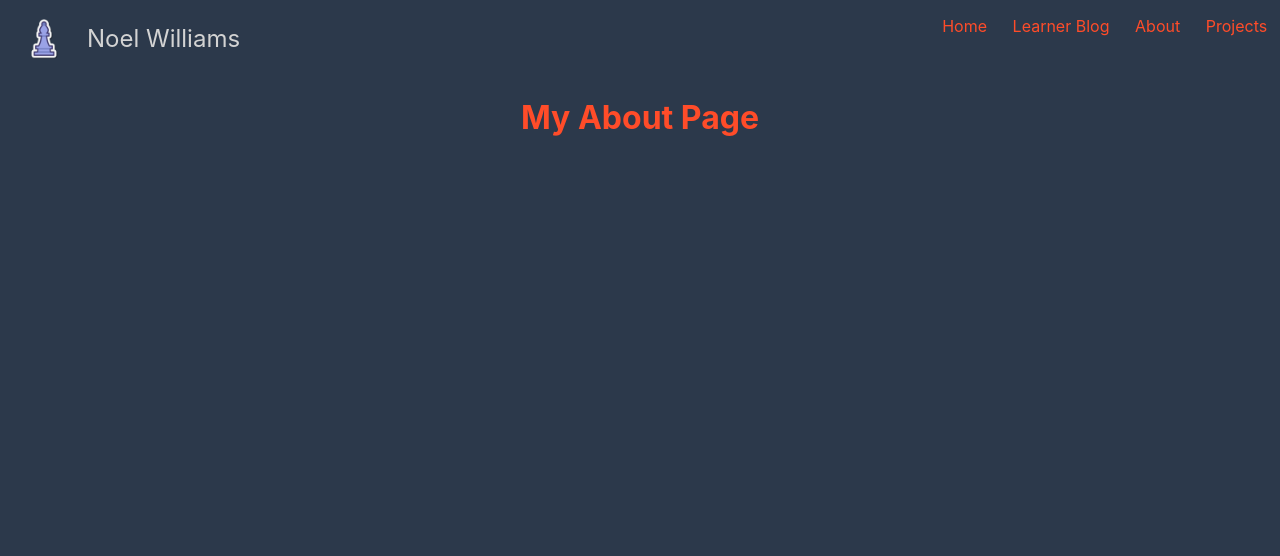
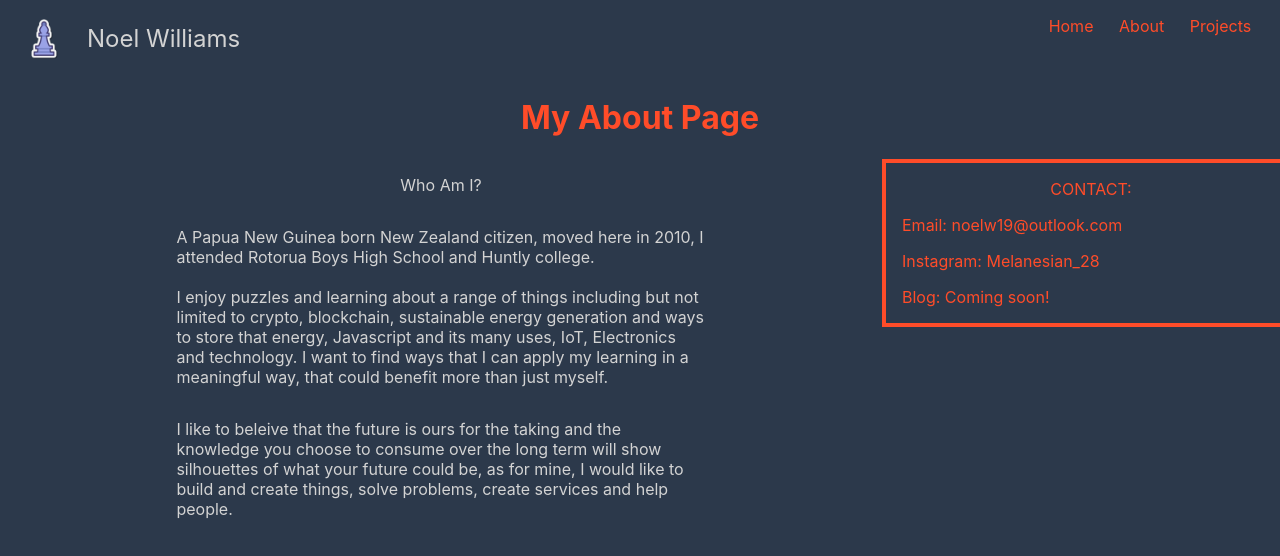
Before and after one commit to noelw19/simplicityPortfolio, a React (Create React App) app: page /#/about in a window 1280 px wide. Shown: the top 556 px of the page. Built offline with nearby package versions, Linux system fonts and the light colour scheme.

Commit message:
done about page

```diff
--- a/src/App.js
+++ b/src/App.js
@@ -2,7 +2,7 @@ import { Routes, Route } from 'react-router-dom'
 import { Home } from './views/Home/home.js';
 import { About } from './views/About/about.js'
 import { Projects } from './views/Projects/projects.js'
-import { LearnerBlog } from './views/LearningBlog/lBlog.js';
+// import { LearnerBlog } from './views/LearningBlog/lBlog.js';
 import {Nav} from './components/Nav/nav.js'
 
 import './App.css';
@@ -15,7 +15,7 @@ function App() {
        <Route path='/' element={<Home />} />
        <Route path='about' element={<About />} />
        <Route path='projects' element={<Projects />} />
-       <Route path='blog' element={<LearnerBlog />} />
+       {/* <Route path='blog' element={<LearnerBlog />} /> */}
 
      </Routes>
     </div>
--- a/src/components/Card/card.js
+++ b/src/components/Card/card.js
@@ -26,7 +26,7 @@ export class ProjCard extends React.Component {
             <div className='onclickCard cardParent' id='cardFather' onClick={() => {window.open(this.url, '_blank');}}>
                 <h3>{this.name}</h3>
                 <img src={this.img} alt='project view'></img>
-                <div className='flex'><p style={{color: 'var(--orange)', paddingRight: '5px'}}>Tech: </p><p className='cardValText'> {this.tech}</p></div>
+                <div className='flex'><p className='cardValText'> {this.tech}</p></div>
                 <div className='flex'><p className='cardValText'> {this.desc}</p></div>
             </div>
         )
--- a/src/components/Card/index.css
+++ b/src/components/Card/index.css
@@ -21,7 +21,10 @@
 .flex {
     display: flex;
     justify-content: center;
+    align-items: center;
     text-align: left;
+    flex-direction: column;
+    width: 100%;
 }
 
 .cardParent > h3 {
@@ -48,7 +51,7 @@
 
 .cardValText {
     font-size: .7rem;
-    align-self:center;
+    align-self:left;
 }
 
 @media only screen and (max-width: 900px) {
--- a/src/components/Nav/index.css
+++ b/src/components/Nav/index.css
@@ -30,6 +30,7 @@
     flex-direction: row;
     list-style-type: none;
     align-items: center;
+    margin-right: 1rem;
     /* justify-content: ; */
 }
 
--- a/src/components/Nav/nav.js
+++ b/src/components/Nav/nav.js
@@ -101,9 +101,9 @@ export const Nav = () => {
                     <li>
                         <Link className='navLink'to="/">Home</Link>
                     </li>
-                    <li>
+                    {/* <li>
                         <Link className='navLink'to="blog">Learner Blog</Link>
-                    </li>
+                    </li> */}
                     <li>
                         <Link className='navLink'to="about">About</Link>
                     </li>
--- a/src/views/About/about.js
+++ b/src/views/About/about.js
@@ -1,8 +1,35 @@
+import './index.css';
+
 export const About = () => {
     return (
         <div className='routedPageContainer flexCenter'>
             <h1>My About Page</h1>
+            <div className='aboutContainer'>
+                <div className='aboutLeft'>
+                   <p>Who Am I?</p>
+                   <p className='whoami1'>
+                       A Papua New Guinea born New Zealand citizen,
+                       moved here in 2010, I attended Rotorua Boys High School and Huntly college.
+                       <br/>
+                       <br/>
+                       I enjoy puzzles and learning about a range of things including but not limited to crypto, blockchain,
+                       sustainable energy generation and ways to store that energy, Javascript and its many uses, IoT,
+                       Electronics and technology. I want to find ways that I can apply my learning in a
+                       meaningful way, that could benefit more than just myself.
+                   </p>
 
+                   <p className='whoami1'>
+                       I like to beleive that the future is ours for the taking and the knowledge you choose to consume over the long term will show silhouettes of what your future could be, as for mine, I would like to build and create things, solve problems, create services and help people.
+                   </p>
+                </div>
+                <div className='aboutRight'>
+                    <p>CONTACT:</p>
+                    <p className='contactText'>Email: noelw19@outlook.com</p>
+                    <p className='contactText'>Instagram: Melanesian_28</p>
+                    <p className='contactText'>Blog: Coming soon!</p>
+
+                </div>
+            </div>
         </div>
     )
 }
--- a/src/views/About/index.css
+++ b/src/views/About/index.css
@@ -0,0 +1,39 @@
+.aboutContainer {
+    width: 100vw;
+    height: 100%;
+    display: flex;
+    flex-direction: row;
+
+}
+
+.aboutLeft {
+    width: 70%;
+    height: auto;
+    display: flex;
+    justify-content:center;
+    align-items: center;
+    flex-direction: column;
+    color: lightGrey;
+
+}
+
+.aboutRight {
+    width: 30%;
+    height: 100%;
+    border-top: 4px solid var(--orange);
+    border-left: 4px solid var(--orange);
+    border-bottom: 4px solid var(--orange);
+    padding-left: 1rem;
+    color: var(--orange);
+
+}
+
+.contactText {
+    text-align: left;
+}
+
+.whoami1 {
+    width: 60%;
+    height: auto;
+    text-align: left;
+}
--- a/src/views/Home/animation.css
+++ b/src/views/Home/animation.css
@@ -146,9 +146,9 @@
 }
 
 .bioText {
-    width: 90%;
+    width: 70%;
     height: auto;
-
+    font-size: 0.9rem;
 }
 
 .bioText > p, .bioText > ul > li {
--- a/src/views/Projects/projects.js
+++ b/src/views/Projects/projects.js
@@ -8,18 +8,19 @@ import oldPortfolio from '../../images/projects/oldPortfolio.png'
 export const Projects = () => {
 
     let oldPortDesc = 'An older portfolio i built using react, hooks and a few css keyframes for animation, although by the time I was nearing the end of the project I realised i wanted a simple portfolio, something clean and minimalistic instead of a portfolio cluttered with all things i wanted to show I could do.'
-    let aromatherapy = 'An aromatherapy site that i built with hopes of '
-
+    let aromatherapy = 'An aromatherapy site that I built, with local json data. Data is not complete but the site is responsive and the search bar works for searching through the data available locally.'
+    let modernCalc = 'A calculator that takes sentences and extracts the embedded numbers on either side of an operator (i.e: +, -, *, /) using regex and shows the result in the right pane, also with a copy button that copies the sentence and the result in a prettier format on to the clipboard. Made for note taking to better remember the whole equation.';
+    let cocktailFinder = 'A cocktail recipe finder, that usilizes the cocktail DB api, and a simple website to display the data and a searchbar that searches for ingredients and spirits.'
 
     return (
         <div className='routedPageContainer flexCenter'>
             <h1>Project Board</h1>
-            <p>Click the project to view the site.</p>
+            <p style={{color: 'lightGrey'}}>Click the project to view the site.</p>
             <div className={styles.contentContainer}>
-                <ProjCard name='Cocktail Recipe Finder' tech={['Js', 'React', 'fetch']} url='https://suspicious-northcutt-b99321.netlify.app/' image={cocktailRecipe}></ProjCard>
-                <ProjCard name='Modern Calculator' tech={['Js', 'React', 'Regex']} url='https://dreamy-yalow-484b54.netlify.app/' image={calculatorProj}></ProjCard>
-                <ProjCard name='Herbal Therapy' tech={['Js', 'React']} desc={aromatherapy} url='https://keen-poitras-6360a4.netlify.app/' image={aromatherapySite}></ProjCard>
-                <ProjCard name='Previous Portfolio' tech={['Js', 'React']} desc={oldPortDesc} url='https://hungry-benz-7536cf.netlify.app/' image={oldPortfolio}></ProjCard>
+                <ProjCard name='Cocktail Recipe Finder' tech={['Js', 'React', 'fetch']} desc={cocktailFinder} url='https://suspicious-northcutt-b99321.netlify.app/' image={cocktailRecipe}></ProjCard>
+                <ProjCard name='Modern Calculator' tech={['Js', 'React', 'Regex']} desc={modernCalc} url='https://dreamy-yalow-484b54.netlify.app/' image={calculatorProj}></ProjCard>
+                <ProjCard name='Herbal Therapy' tech={['Js', 'React', 'Css Keyframes', 'local data']} desc={aromatherapy} url='https://keen-poitras-6360a4.netlify.app/' image={aromatherapySite}></ProjCard>
+                <ProjCard name='Previous Portfolio' tech={['Js', 'React', 'Css Keyframes']} desc={oldPortDesc} url='https://hungry-benz-7536cf.netlify.app/' image={oldPortfolio}></ProjCard>
 
             </div>
         </div>
```
